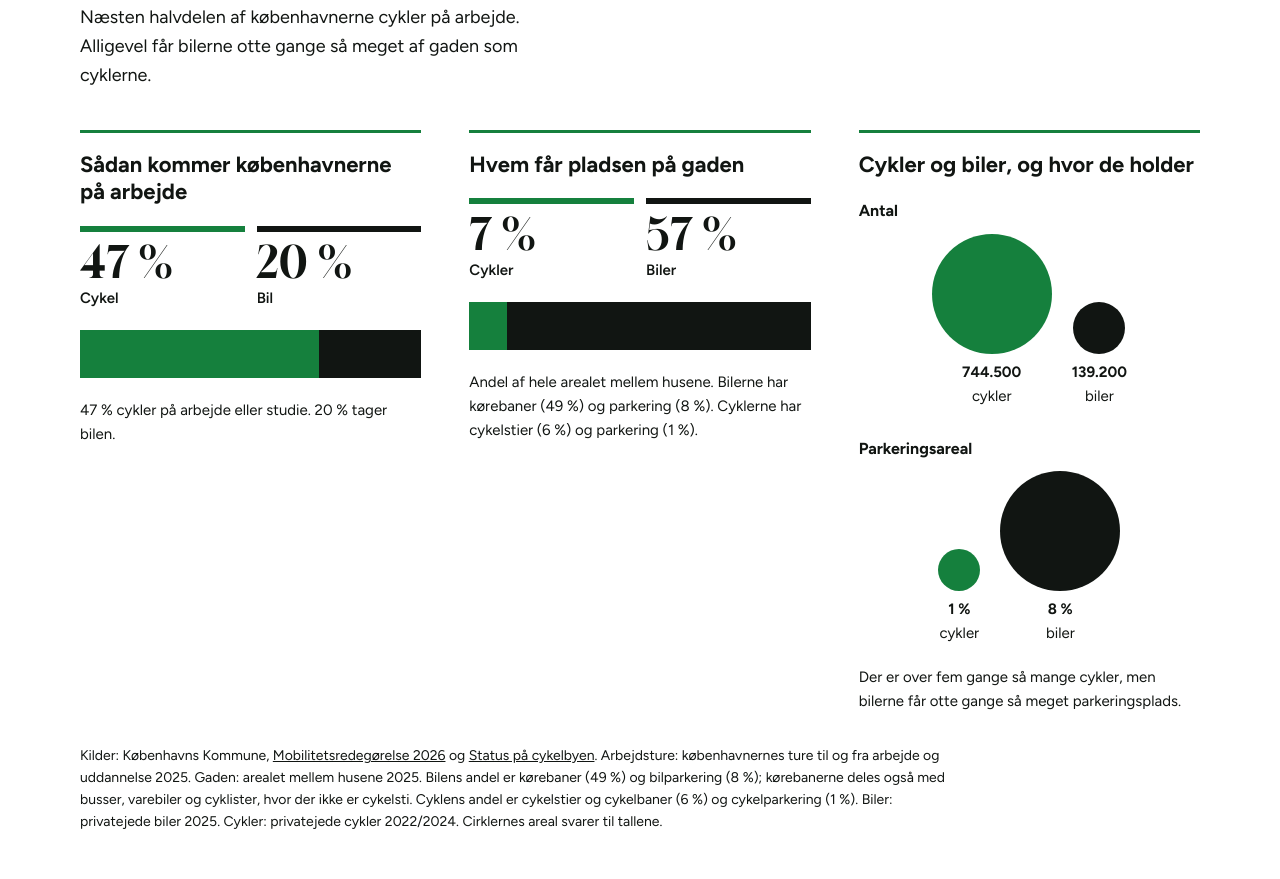
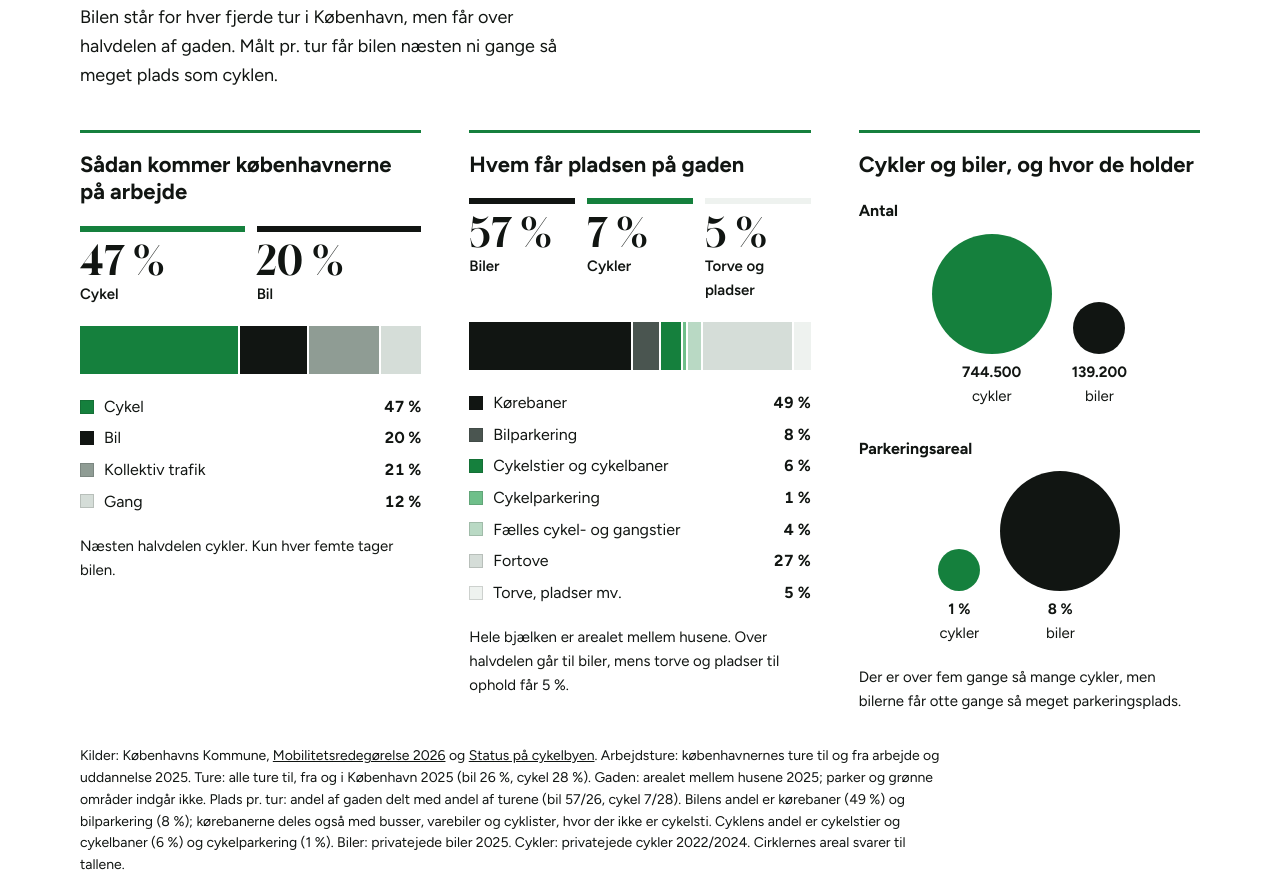
Before and after one commit to Ringeklokken/website, a plain HTML site: page index.html in a window 1280 px wide. Shown: the part 1913-2792 px from the top of the page. Drawn offline with Linux system fonts and the light colour scheme.

Commit message:
Alle kategorier tilbage i graferne, plads pr. tur
Co-Authored-By: Claude Opus 5.5 <noreply@anthropic.com>
Claude-Session: https://claude.ai/code/session_01H9RZF7rVdzKH2Bp5ZCVGjq

```diff
--- a/index.html
+++ b/index.html
@@ -129,38 +129,101 @@ a{color:inherit}a:hover{color:#15803d}
   <section id="tal" style="max-width: 1200px; margin: 0 auto; padding: 96px clamp(20px, 4vw, 40px) 0">
     <div style="border-top: 1px solid #111512; padding-top: 24px; display: flex; flex-wrap: wrap; align-items: baseline; justify-content: space-between; gap: 12px 48px">
       <h2 style="margin: 0; font-family: 'Gloock', Georgia, serif; font-weight: 400; font-size: clamp(34px, 4vw, 50px); line-height: 1.08">Mange cyklister, lidt plads</h2>
-      <p style="margin: 0; max-width: 28em">Næsten halvdelen af københavnerne cykler på arbejde. Alligevel får bilerne otte gange så meget af gaden som cyklerne.</p>
+      <p style="margin: 0; max-width: 28em">Bilen står for hver fjerde tur i København, men får over halvdelen af gaden. Målt pr. tur får bilen næsten ni gange så meget plads som cyklen.</p>
     </div>
     <div style="margin-top: 40px; display: grid; grid-template-columns: repeat(auto-fit, minmax(min(100%, 320px), 1fr)); gap: 48px 48px">
       <figure style="margin: 0; border-top: 3px solid #15803d; padding-top: 18px; display: flex; flex-direction: column; gap: 20px; min-width: 0">
         <figcaption style="font-size: 22px; font-weight: 700; line-height: 1.25">Sådan kommer københavnerne på arbejde</figcaption>
         <div style="display: grid; grid-template-columns: repeat(2, minmax(0, 1fr)); gap: 12px">
-            <div style="display: flex; flex-direction: column; gap: 2px; border-top: 6px solid #15803d; padding-top: 8px">
-              <span style="font-family: 'Gloock', Georgia, serif; font-size: 44px; line-height: 1">47 %</span>
+            <div style="display: flex; flex-direction: column; gap: 2px; border-top: 6px solid #15803d; padding-top: 8px; min-width: 0">
+              <span style="font-family: 'Gloock', Georgia, serif; font-size: 40px; line-height: 1">47 %</span>
               <span style="font-size: 15px; font-weight: 600">Cykel</span>
             </div>
-            <div style="display: flex; flex-direction: column; gap: 2px; border-top: 6px solid #111512; padding-top: 8px">
-              <span style="font-family: 'Gloock', Georgia, serif; font-size: 44px; line-height: 1">20 %</span>
+            <div style="display: flex; flex-direction: column; gap: 2px; border-top: 6px solid #111512; padding-top: 8px; min-width: 0">
+              <span style="font-family: 'Gloock', Georgia, serif; font-size: 40px; line-height: 1">20 %</span>
               <span style="font-size: 15px; font-weight: 600">Bil</span>
             </div>
-          </div>
-        <div style="display: flex; height: 48px; width: 100%" role="img" aria-label="Cykel 47 %, Bil 20 %"><div style="width: 70.1%; background: #15803d"></div><div style="width: 29.9%; background: #111512"></div></div>
-        <p style="margin: 0; font-size: 15px">47 % cykler på arbejde eller studie. 20 % tager bilen.</p>
+        </div>
+        <div style="display: flex; gap: 2px; height: 48px; width: 100%" role="img" aria-label="Cykel 47 %, bil 20 %, kollektiv trafik 21 %, gang 12 %"><div style="flex: 47 1 0; min-width: 2px; background: #15803d"></div><div style="flex: 20 1 0; min-width: 2px; background: #111512"></div><div style="flex: 21 1 0; min-width: 2px; background: #8f9c94"></div><div style="flex: 12 1 0; min-width: 2px; background: #d5ddd8"></div></div>
+        <div style="display: flex; flex-direction: column; gap: 6px; font-size: 16px">
+            <div style="display: flex; align-items: center; gap: 10px">
+              <span style="width: 14px; height: 14px; background: #15803d; flex: none; box-shadow: inset 0 0 0 1px #11151226"></span>
+              <span style="flex: 1">Cykel</span>
+              <span style="font-weight: 700; font-variant-numeric: tabular-nums">47 %</span>
+            </div>
+            <div style="display: flex; align-items: center; gap: 10px">
+              <span style="width: 14px; height: 14px; background: #111512; flex: none; box-shadow: inset 0 0 0 1px #11151226"></span>
+              <span style="flex: 1">Bil</span>
+              <span style="font-weight: 700; font-variant-numeric: tabular-nums">20 %</span>
+            </div>
+            <div style="display: flex; align-items: center; gap: 10px">
+              <span style="width: 14px; height: 14px; background: #8f9c94; flex: none; box-shadow: inset 0 0 0 1px #11151226"></span>
+              <span style="flex: 1">Kollektiv trafik</span>
+              <span style="font-weight: 700; font-variant-numeric: tabular-nums">21 %</span>
+            </div>
+            <div style="display: flex; align-items: center; gap: 10px">
+              <span style="width: 14px; height: 14px; background: #d5ddd8; flex: none; box-shadow: inset 0 0 0 1px #11151226"></span>
+              <span style="flex: 1">Gang</span>
+              <span style="font-weight: 700; font-variant-numeric: tabular-nums">12 %</span>
+            </div>
+        </div>
+        <p style="margin: 0; font-size: 15px">Næsten halvdelen cykler. Kun hver femte tager bilen.</p>
       </figure>
       <figure style="margin: 0; border-top: 3px solid #15803d; padding-top: 18px; display: flex; flex-direction: column; gap: 20px; min-width: 0">
         <figcaption style="font-size: 22px; font-weight: 700; line-height: 1.25">Hvem får pladsen på gaden</figcaption>
-        <div style="display: grid; grid-template-columns: repeat(2, minmax(0, 1fr)); gap: 12px">
-            <div style="display: flex; flex-direction: column; gap: 2px; border-top: 6px solid #15803d; padding-top: 8px">
-              <span style="font-family: 'Gloock', Georgia, serif; font-size: 44px; line-height: 1">7 %</span>
+        <div style="display: grid; grid-template-columns: repeat(3, minmax(0, 1fr)); gap: 12px">
+            <div style="display: flex; flex-direction: column; gap: 2px; border-top: 6px solid #111512; padding-top: 8px; min-width: 0">
+              <span style="font-family: 'Gloock', Georgia, serif; font-size: 40px; line-height: 1">57 %</span>
+              <span style="font-size: 15px; font-weight: 600">Biler</span>
+            </div>
+            <div style="display: flex; flex-direction: column; gap: 2px; border-top: 6px solid #15803d; padding-top: 8px; min-width: 0">
+              <span style="font-family: 'Gloock', Georgia, serif; font-size: 40px; line-height: 1">7 %</span>
               <span style="font-size: 15px; font-weight: 600">Cykler</span>
             </div>
-            <div style="display: flex; flex-direction: column; gap: 2px; border-top: 6px solid #111512; padding-top: 8px">
-              <span style="font-family: 'Gloock', Georgia, serif; font-size: 44px; line-height: 1">57 %</span>
-              <span style="font-size: 15px; font-weight: 600">Biler</span>
+            <div style="display: flex; flex-direction: column; gap: 2px; border-top: 6px solid #eef2ef; padding-top: 8px; min-width: 0">
+              <span style="font-family: 'Gloock', Georgia, serif; font-size: 40px; line-height: 1">5 %</span>
+              <span style="font-size: 15px; font-weight: 600">Torve og pladser</span>
             </div>
-          </div>
-        <div style="display: flex; height: 48px; width: 100%" role="img" aria-label="Cykler 7 %, Biler 57 %"><div style="width: 10.9%; background: #15803d"></div><div style="width: 89.1%; background: #111512"></div></div>
-        <p style="margin: 0; font-size: 15px">Andel af hele arealet mellem husene. Bilerne har kørebaner (49 %) og parkering (8 %). Cyklerne har cykelstier (6 %) og parkering (1 %).</p>
+        </div>
+        <div style="display: flex; gap: 2px; height: 48px; width: 100%" role="img" aria-label="Kørebaner 49 %, bilparkering 8 %, cykelstier 6 %, cykelparkering 1 %, fælles stier 4 %, fortove 27 %, torve og pladser 5 %"><div style="flex: 49 1 0; min-width: 2px; background: #111512"></div><div style="flex: 8 1 0; min-width: 2px; background: #4a5550"></div><div style="flex: 6 1 0; min-width: 2px; background: #15803d"></div><div style="flex: 1 1 0; min-width: 2px; background: #6fbf8a"></div><div style="flex: 4 1 0; min-width: 2px; background: #b9d9c4"></div><div style="flex: 27 1 0; min-width: 2px; background: #d5ddd8"></div><div style="flex: 5 1 0; min-width: 2px; background: #eef2ef"></div></div>
+        <div style="display: flex; flex-direction: column; gap: 6px; font-size: 16px">
+            <div style="display: flex; align-items: center; gap: 10px">
+              <span style="width: 14px; height: 14px; background: #111512; flex: none; box-shadow: inset 0 0 0 1px #11151226"></span>
+              <span style="flex: 1">Kørebaner</span>
+              <span style="font-weight: 700; font-variant-numeric: tabular-nums">49 %</span>
+            </div>
+            <div style="display: flex; align-items: center; gap: 10px">
+              <span style="width: 14px; height: 14px; background: #4a5550; flex: none; box-shadow: inset 0 0 0 1px #11151226"></span>
+              <span style="flex: 1">Bilparkering</span>
+              <span style="font-weight: 700; font-variant-numeric: tabular-nums">8 %</span>
+            </div>
+            <div style="display: flex; align-items: center; gap: 10px">
+              <span style="width: 14px; height: 14px; background: #15803d; flex: none; box-shadow: inset 0 0 0 1px #11151226"></span>
+              <span style="flex: 1">Cykelstier og cykelbaner</span>
+              <span style="font-weight: 700; font-variant-numeric: tabular-nums">6 %</span>
+            </div>
+            <div style="display: flex; align-items: center; gap: 10px">
+              <span style="width: 14px; height: 14px; background: #6fbf8a; flex: none; box-shadow: inset 0 0 0 1px #11151226"></span>
+              <span style="flex: 1">Cykelparkering</span>
+              <span style="font-weight: 700; font-variant-numeric: tabular-nums">1 %</span>
+            </div>
+            <div style="display: flex; align-items: center; gap: 10px">
+              <span style="width: 14px; height: 14px; background: #b9d9c4; flex: none; box-shadow: inset 0 0 0 1px #11151226"></span>
+              <span style="flex: 1">Fælles cykel- og gangstier</span>
+              <span style="font-weight: 700; font-variant-numeric: tabular-nums">4 %</span>
+            </div>
+            <div style="display: flex; align-items: center; gap: 10px">
+              <span style="width: 14px; height: 14px; background: #d5ddd8; flex: none; box-shadow: inset 0 0 0 1px #11151226"></span>
+              <span style="flex: 1">Fortove</span>
+              <span style="font-weight: 700; font-variant-numeric: tabular-nums">27 %</span>
+            </div>
+            <div style="display: flex; align-items: center; gap: 10px">
+              <span style="width: 14px; height: 14px; background: #eef2ef; flex: none; box-shadow: inset 0 0 0 1px #11151226"></span>
+              <span style="flex: 1">Torve, pladser mv.</span>
+              <span style="font-weight: 700; font-variant-numeric: tabular-nums">5 %</span>
+            </div>
+        </div>
+        <p style="margin: 0; font-size: 15px">Hele bjælken er arealet mellem husene. Over halvdelen går til biler, mens torve og pladser til ophold får 5 %.</p>
       </figure>
       <figure style="margin: 0; border-top: 3px solid #15803d; padding-top: 18px; display: flex; flex-direction: column; gap: 20px; min-width: 0">
         <figcaption style="font-size: 22px; font-weight: 700; line-height: 1.25">Cykler og biler, og hvor de holder</figcaption>
@@ -195,7 +258,7 @@ a{color:inherit}a:hover{color:#15803d}
         <p style="margin: 0; font-size: 15px">Der er over fem gange så mange cykler, men bilerne får otte gange så meget parkeringsplads.</p>
       </figure>
     </div>
-    <p style="margin: 32px 0 0; max-width: 62em; font-size: 14px; line-height: 1.55">Kilder: Københavns Kommune, <a target="_blank" rel="noopener" href="https://byudvikling.kk.dk/sites/default/files/2026-07/Mobilitetsredeg%C3%B8relse%202026_opt-a.pdf">Mobilitetsredegørelse 2026</a> og <a target="_blank" rel="noopener" href="https://byudvikling.kk.dk/sites/default/files/2026-06/Status%20p%C3%A5%20cykelbyen.pdf">Status på cykelbyen</a>. Arbejdsture: københavnernes ture til og fra arbejde og uddannelse 2025. Gaden: arealet mellem husene 2025. Bilens andel er kørebaner (49 %) og bilparkering (8 %); kørebanerne deles også med busser, varebiler og cyklister, hvor der ikke er cykelsti. Cyklens andel er cykelstier og cykelbaner (6 %) og cykelparkering (1 %). Biler: privatejede biler 2025. Cykler: privatejede cykler 2022/2024. Cirklernes areal svarer til tallene.</p>
+    <p style="margin: 32px 0 0; max-width: 62em; font-size: 14px; line-height: 1.55">Kilder: Københavns Kommune, <a target="_blank" rel="noopener" href="https://byudvikling.kk.dk/sites/default/files/2026-07/Mobilitetsredeg%C3%B8relse%202026_opt-a.pdf">Mobilitetsredegørelse 2026</a> og <a target="_blank" rel="noopener" href="https://byudvikling.kk.dk/sites/default/files/2026-06/Status%20p%C3%A5%20cykelbyen.pdf">Status på cykelbyen</a>. Arbejdsture: københavnernes ture til og fra arbejde og uddannelse 2025. Ture: alle ture til, fra og i København 2025 (bil 26 %, cykel 28 %). Gaden: arealet mellem husene 2025; parker og grønne områder indgår ikke. Plads pr. tur: andel af gaden delt med andel af turene (bil 57/26, cykel 7/28). Bilens andel er kørebaner (49 %) og bilparkering (8 %); kørebanerne deles også med busser, varebiler og cyklister, hvor der ikke er cykelsti. Cyklens andel er cykelstier og cykelbaner (6 %) og cykelparkering (1 %). Biler: privatejede biler 2025. Cykler: privatejede cykler 2022/2024. Cirklernes areal svarer til tallene.</p>
   </section>
 
   <section id="find" style="max-width: 1200px; margin: 0 auto; padding: 96px clamp(20px, 4vw, 40px) 0">
```
